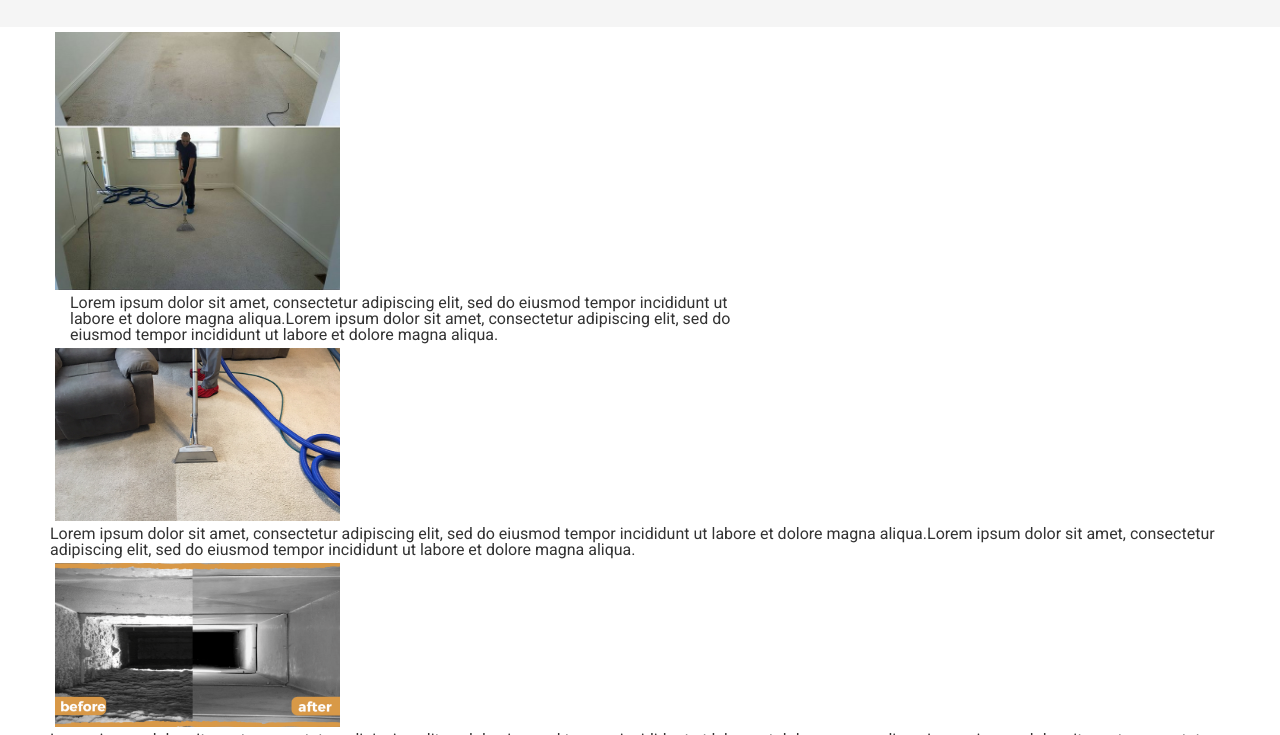
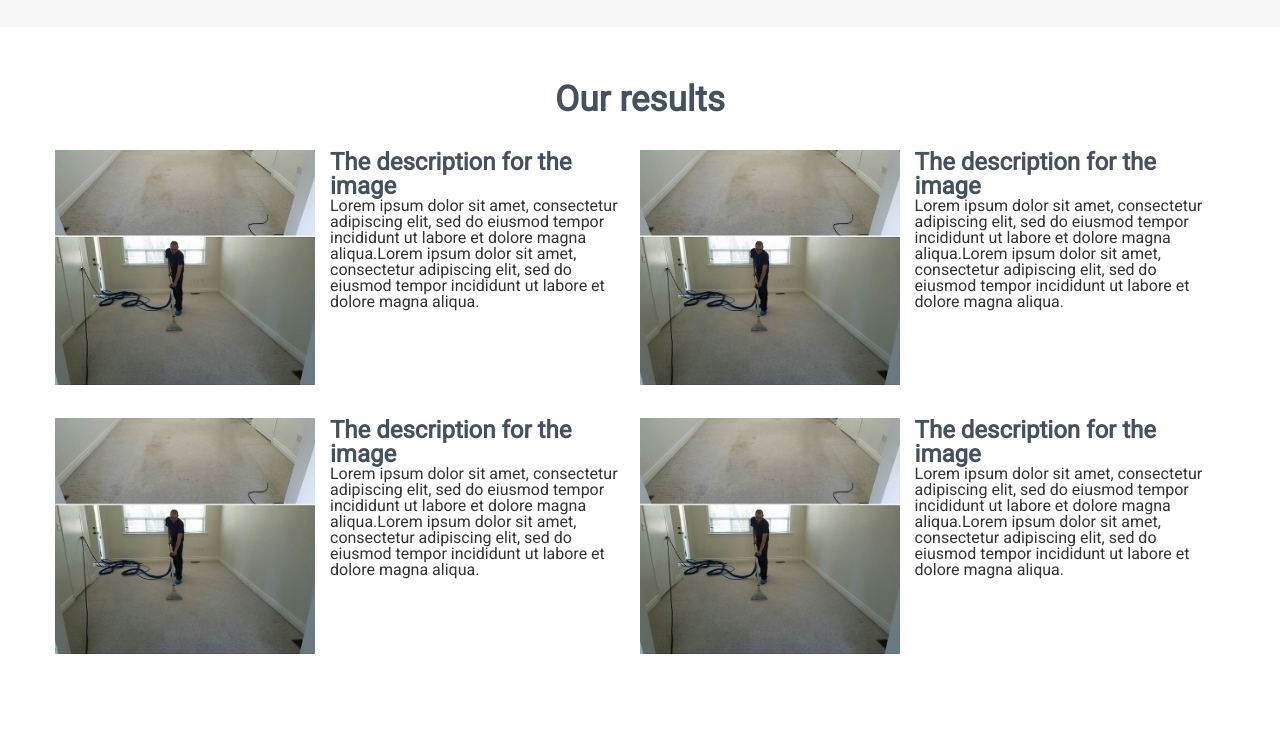
Before and after one commit to Artem-Evsiukov/ProductPage, a plain HTML site: page index.html in a window 1280 px wide. Shown: the part 1357-2092 px from the top of the page. After the commit the page ends 2011 px from the top, so only its background shows below. Drawn offline with Linux system fonts and the light colour scheme.

Commit message:
added three block

```diff
--- a/Css/style.css
+++ b/Css/style.css
@@ -55,6 +55,7 @@ sectiot {
 }
 .flex {
 	display: flex;
+	flex-wrap: wrap;
 }
 .col50{
 	width: 50%;
@@ -149,35 +150,38 @@ sectiot {
 .dignity__products {
 	width: 50%
 }
-.scrin__image {
-    padding: 5px;
+
+.scrin__title {
 	display: flex;
 	align-items: center;
 	justify-content: center;
-    width: 25%
+	font-size: 30px;
+	margin: 55px 0 0 0;
+	color: #445161;
 }
-.scrin__image2 {
-    padding: 5px;
+.scrin__items {
+	display: flex;
+    flex-wrap: wrap;
+    align-items: flex-start;
+	justify-content: center;
+}
+.scrin__image {
 	display: flex;
 	align-items: center;
-    justify-content: center;
-    width: 25%
+	flex-shrink: 0;
+	width: 22%;
+	margin: 33px 15px 0 0;
 }
-.scrin__image3 {
-    padding: 5px;
+
+.scrin__description {
 	display: flex;
-    align-items: center;
-    justify-content: center;
-    width: 25%
+	align-items: flex-start;
+	flex-wrap: wrap;
+	width: 25%;
+	margin: 33px 15px 0 0;
+	font-size: 16px;
 }
-.scrin__image4 {
-    padding: 5px;
-    display: flex;
-    align-items: center;
-    justify-content: center;
-    width: 25%
+.scrin__description h4 {
+	font-size: 24px;
+	color: #445161;
 }
-.scrin__info {
-	width: 60%;
-    padding-left: 20px;
-}
--- a/index.html
+++ b/index.html
@@ -54,24 +54,36 @@
 		</div>
 	</div>
 	</section>
-	<section class="scrin .light-gray">
-		<div class="container ">
-			<div class="scrin__image">
-				<img src="images/one.png" alt=""></div>
-					<div class="scrin__info">
-						Lorem ipsum dolor sit amet, 	consectetur adipiscing elit, sed do eiusmod tempor incididunt ut labore et dolore magna aliqua.Lorem ipsum dolor sit amet, consectetur adipiscing elit, sed do eiusmod tempor incididunt ut labore et dolore magna aliqua.</div>
-				<div class="scrin__image2">
-					<img src="images/two.png" alt=""></div>
-					<div class="scrin__info2">
-							Lorem ipsum dolor sit amet, 	consectetur adipiscing elit, sed do eiusmod tempor incididunt ut labore et dolore magna aliqua.Lorem ipsum dolor sit amet, consectetur adipiscing elit, sed do eiusmod tempor incididunt ut labore et dolore magna aliqua.</div>
-				<div class="scrin__image3">
-					<img src="images/three.png" alt=""></div>
-					<div class="scrin__info3">
-							Lorem ipsum dolor sit amet, 	consectetur adipiscing elit, sed do eiusmod tempor incididunt ut labore et dolore magna aliqua.Lorem ipsum dolor sit amet, consectetur adipiscing elit, sed do eiusmod tempor incididunt ut labore et dolore magna aliqua.</div>
-				<div class="scrin__image4">
-					<img src="images/four.jpeg" alt=""></div>
-					<div class="scrin__info4">
-							Lorem ipsum dolor sit amet, 	consectetur adipiscing elit, sed do eiusmod tempor incididunt ut labore et dolore magna aliqua.Lorem ipsum dolor sit amet, consectetur adipiscing elit, sed do eiusmod tempor incididunt ut labore et dolore magna aliqua.</div>
+	<section class="scrin ">
+		<div class="container">
+			<div class="scrin__title">
+				<h3> Our results</h3></div>
+					<div class="scrin__items">
+					<div class="scrin__image">
+					<img src="images/one.png" alt=""></div>
+						<div class="scrin__description">
+						<h4>The description for the image</h4>
+						Lorem ipsum dolor sit amet, 	consectetur adipiscing elit, sed do eiusmod tempor incididunt ut labore et dolore magna aliqua.Lorem ipsum dolor sit amet, 	consectetur adipiscing elit, sed do eiusmod tempor incididunt ut labore et dolore magna aliqua.
+					</div>
+					<div class="scrin__image">
+					<img src="images/one.png" alt=""></div>
+					<div class="scrin__description">
+						<h4>The description for the image</h4>
+					Lorem ipsum dolor sit amet, 	consectetur adipiscing elit, sed do eiusmod tempor incididunt ut labore et dolore magna aliqua.Lorem ipsum dolor sit amet, 	consectetur adipiscing elit, sed do eiusmod tempor incididunt ut labore et dolore magna aliqua.
+					</div>
+					<div class="scrin__image">
+					<img src="images/one.png" alt=""></div>
+						<div class="scrin__description">
+						<h4>The description for the image</h4>
+						Lorem ipsum dolor sit amet, 	consectetur adipiscing elit, sed do eiusmod tempor incididunt ut labore et dolore magna aliqua.Lorem ipsum dolor sit amet, 	consectetur adipiscing elit, sed do eiusmod tempor incididunt ut labore et dolore magna aliqua.
+					</div>
+					<div class="scrin__image">
+					<img src="images/one.png" alt=""></div>
+						<div class="scrin__description">
+						<h4>The description for the image</h4>
+						Lorem ipsum dolor sit amet, 	consectetur adipiscing elit, sed do eiusmod tempor incididunt ut labore et dolore magna aliqua.Lorem ipsum dolor sit amet, 	consectetur adipiscing elit, sed do eiusmod tempor incididunt ut labore et dolore magna aliqua.
+						</div>
+				</div>
 		</div>
 	</section>
 </div>
```
Also changed, not shown: Images/four.jpeg (deleted), Images/three.png (deleted), Images/two.png (deleted). Lines whose indentation alone changed are shown as unchanged.
